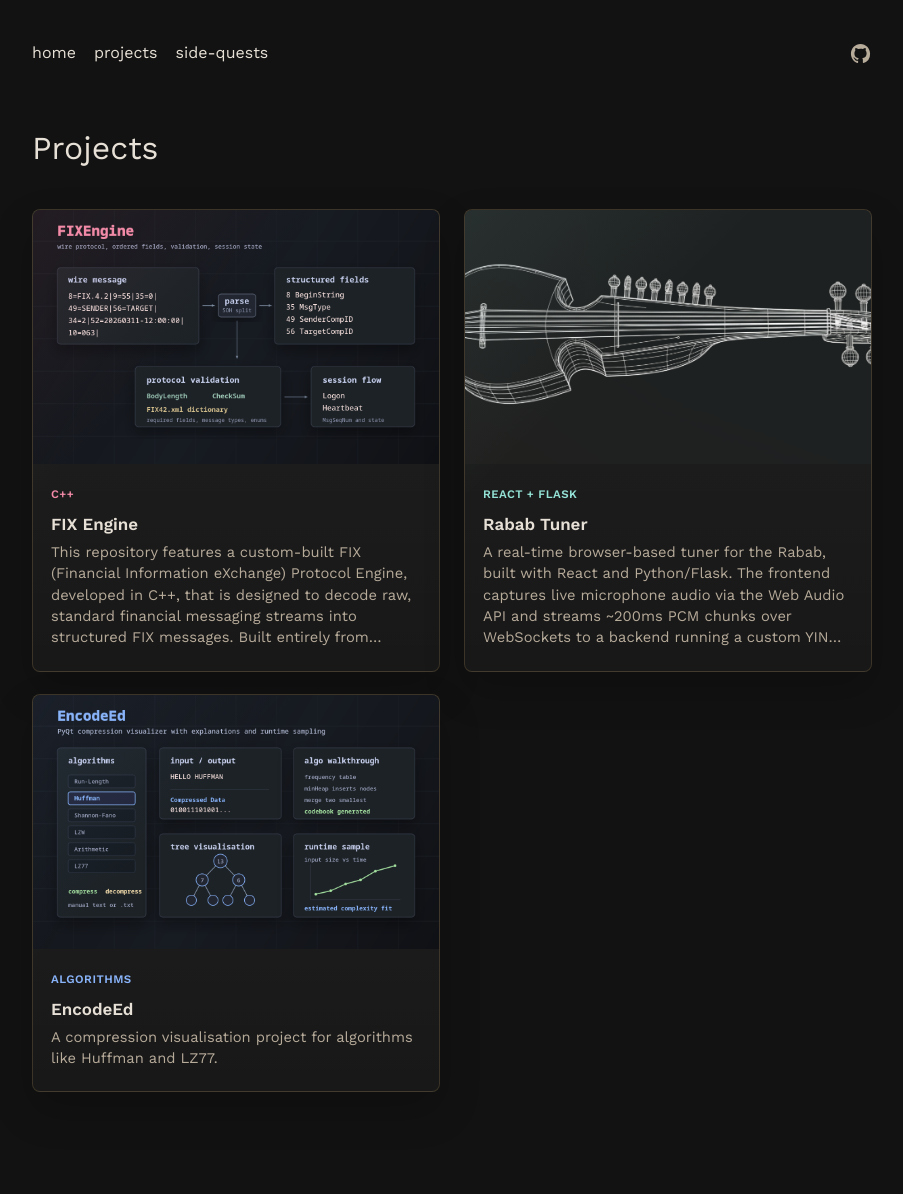
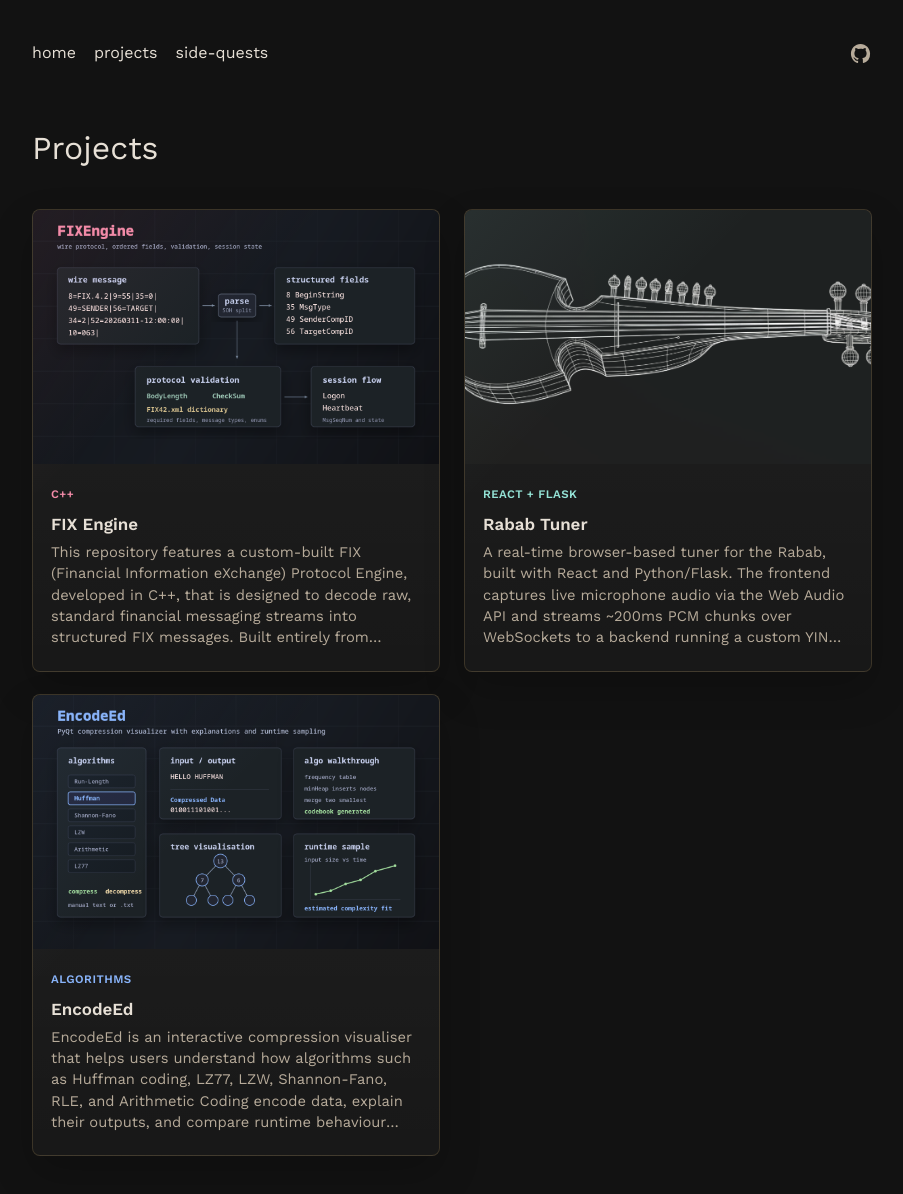
Before and after one commit to HussainQadri/hussainqadri.github.io, a Jekyll site: the page built from projects.html, in a window 1280 px wide. Shown: the whole page, without its empty margins (188-1091 px from the left). Built offline with Jekyll 4.4.1, drawn with Linux system fonts in a browser that asks for light colours; before the commit the page ends 1130 px from its top, so only the background shows below that.

Commit message:
Expand on summary for encoded

```diff
--- a/_projects/encodeed.md
+++ b/_projects/encodeed.md
@@ -3,7 +3,7 @@ title: EncodeEd
 permalink: /projects/encodeed/
 project: encodeed
 image: /images/encodeed-card.png
-summary: A compression visualisation project for algorithms like Huffman and LZ77.
+summary: EncodeEd is an interactive compression visualiser that helps users understand how algorithms such as Huffman coding, LZ77, LZW, Shannon-Fano, RLE, and Arithmetic Coding encode data, explain their outputs, and compare runtime behaviour through visualisations and complexity sampling.
 stack: Algorithms
 accent: "#89b4fa"
 order: 3
```
